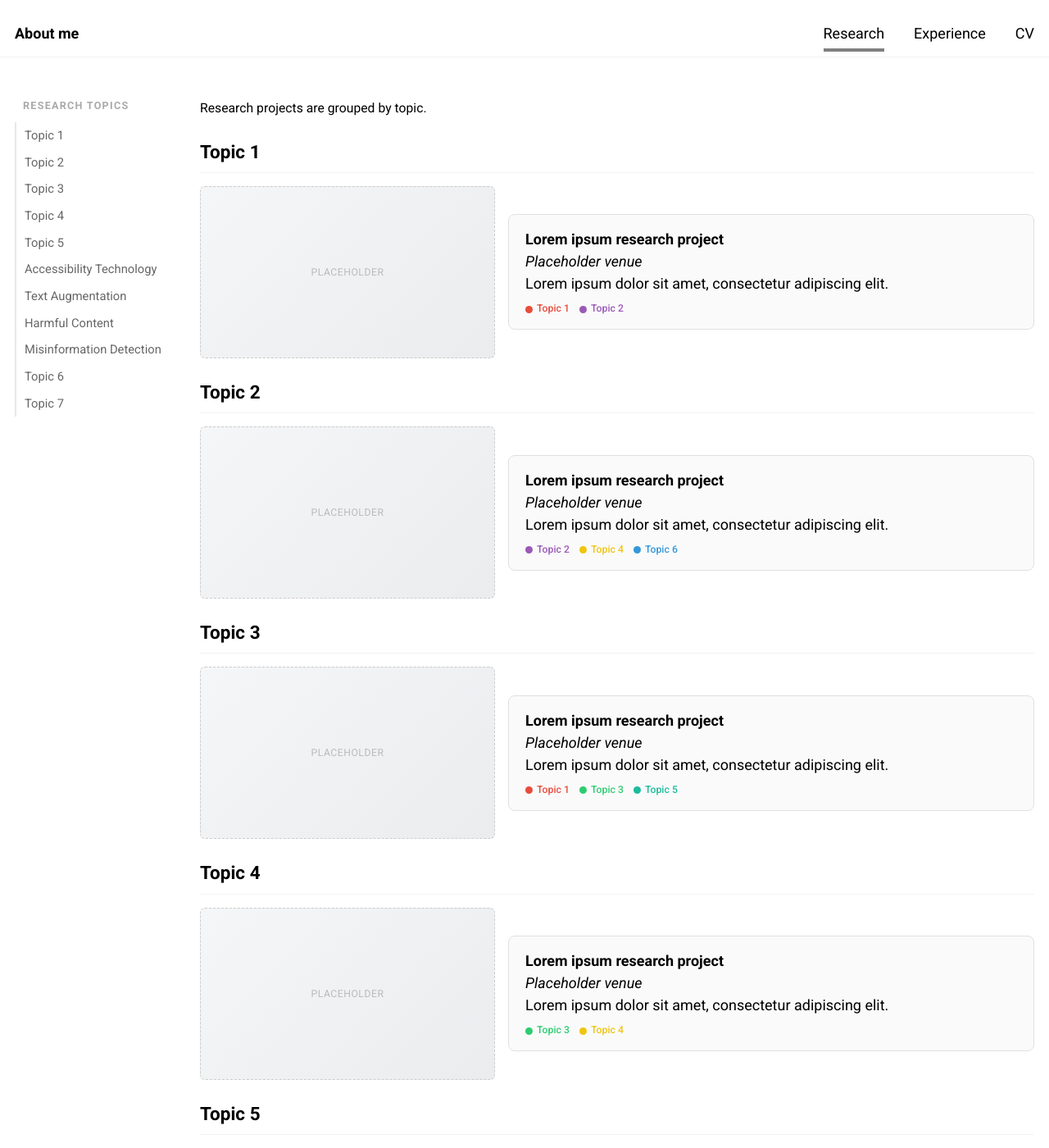
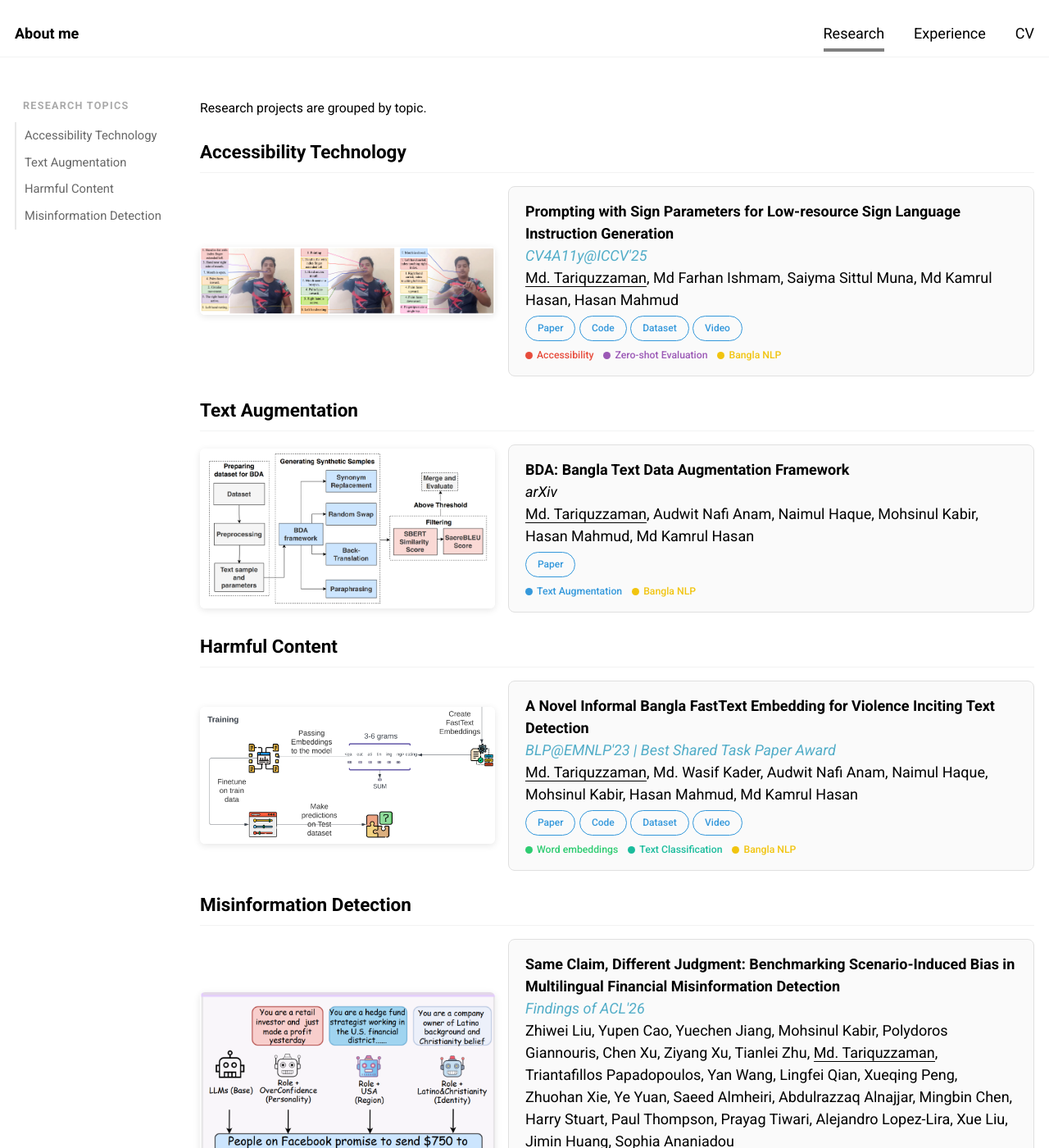
Before and after one commit to tariquzzamanf/tariquzzamanf.github.io, a Jekyll site: the page built from _pages/publications.html, in a window 1280 px wide and 1400 px high. Shown: the whole window at 82% size. Built offline with Jekyll 4.4.1, drawn with Linux system fonts in a browser that asks for light colours; some of the changed text lies outside the part shown.

Commit message:
minor updates

```diff
--- a/_data/research.yml
+++ b/_data/research.yml
@@ -1,87 +1,4 @@
 topics:
-  - id: topic-1
-    title: "Topic 1"
-    papers:
-      - id: topic-1-placeholder
-        nodename: "P1"
-        ishighlight: 0
-        year: null
-        placeholder: true
-        title: "Lorem ipsum research project"
-        venue: "Placeholder venue"
-        summary: "Lorem ipsum dolor sit amet, consectetur adipiscing elit."
-        tldr: "Lorem ipsum dolor sit amet, consectetur adipiscing elit."
-        keywords:
-          - "Topic 1"
-          - "Topic 2"
-
-  - id: topic-2
-    title: "Topic 2"
-    papers:
-      - id: topic-2-placeholder
-        nodename: "P2"
-        ishighlight: 0
-        year: null
-        placeholder: true
-        title: "Lorem ipsum research project"
-        venue: "Placeholder venue"
-        summary: "Lorem ipsum dolor sit amet, consectetur adipiscing elit."
-        tldr: "Lorem ipsum dolor sit amet, consectetur adipiscing elit."
-        keywords:
-          - "Topic 2"
-          - "Topic 4"
-          - "Topic 6"
-
-  - id: topic-3
-    title: "Topic 3"
-    papers:
-      - id: topic-3-placeholder
-        nodename: "P3"
-        ishighlight: 0
-        year: null
-        placeholder: true
-        title: "Lorem ipsum research project"
-        venue: "Placeholder venue"
-        summary: "Lorem ipsum dolor sit amet, consectetur adipiscing elit."
-        tldr: "Lorem ipsum dolor sit amet, consectetur adipiscing elit."
-        keywords:
-          - "Topic 1"
-          - "Topic 3"
-          - "Topic 5"
-
-  - id: topic-4
-    title: "Topic 4"
-    papers:
-      - id: topic-4-placeholder
-        nodename: "P4"
-        ishighlight: 0
-        year: null
-        placeholder: true
-        title: "Lorem ipsum research project"
-        venue: "Placeholder venue"
-        summary: "Lorem ipsum dolor sit amet, consectetur adipiscing elit."
-        tldr: "Lorem ipsum dolor sit amet, consectetur adipiscing elit."
-        keywords:
-          - "Topic 3"
-          - "Topic 4"
-
-  - id: topic-5
-    title: "Topic 5"
-    papers:
-      - id: topic-5-placeholder
-        nodename: "P5"
-        ishighlight: 0
-        year: null
-        placeholder: true
-        title: "Lorem ipsum research project"
-        venue: "Placeholder venue"
-        summary: "Lorem ipsum dolor sit amet, consectetur adipiscing elit."
-        tldr: "Lorem ipsum dolor sit amet, consectetur adipiscing elit."
-        keywords:
-          - "Topic 2"
-          - "Topic 5"
-          - "Topic 7"
-
   - id: accessibility
     title: "Accessibility Technology"
     papers:
@@ -115,6 +32,7 @@ topics:
         keywords:
           - "Accessibility"
           - "Zero-shot Evaluation"
+          - "Bangla NLP"
 
   - id: text-augmentation
     title: "Text Augmentation"
@@ -129,24 +47,19 @@ topics:
         venue: "arXiv"
         authors:
           - name: "Md. Tariquzzaman"
-            url: "https://arxiv.org/search/cs?searchtype=author&query=Tariquzzaman,+M"
             highlight: true
           - name: "Audwit Nafi Anam"
-            url: "https://arxiv.org/search/cs?searchtype=author&query=Anam,+A+N"
           - name: "Naimul Haque"
-            url: "https://arxiv.org/search/cs?searchtype=author&query=Haque,+N"
           - name: "Mohsinul Kabir"
-            url: "https://arxiv.org/search/cs?searchtype=author&query=Kabir,+M"
           - name: "Hasan Mahmud"
-            url: "https://arxiv.org/search/cs?searchtype=author&query=Mahmud,+H"
           - name: "Md Kamrul Hasan"
-            url: "https://arxiv.org/search/cs?searchtype=author&query=Hasan,+M+K"
         links:
           - label: "Paper"
             url: "https://arxiv.org/abs/2412.08753"
         tldr: "BDA combines multiple augmentation methods (synonym replacement, random swap, back-translation, paraphrasing) with a semantic filtering step to synthetically expand Bangla training data — achieving near full-data performance with significantly less data."
         keywords:
           - "Text Augmentation"
+          - "Bangla NLP"
 
   - id: harmful-content
     title: "Harmful Content"
@@ -183,6 +96,7 @@ topics:
         keywords:
           - "Word embeddings"
           - "Text Classification"
+          - "Bangla NLP"
 
   - id: misinformation-detection
     title: "Misinformation Detection"
@@ -230,24 +144,3 @@ topics:
         tldr: "We introduce MFMD-Scen, a benchmark that tests whether LLMs judge the same financial claim differently depending on who is asking. Across 22 models and four languages (English, Chinese, Greek, Bengali), we show that injecting realistic financial personas, regional contexts, and cultural identities consistently shifts model verdicts — even when the underlying claim stays unchanged — with biases amplified in low-resource languages and smaller models."
         keywords:
           - "LLM Evaluation and Bias"
-
-  - id: topic-6
-    title: "Topic 6"
-    papers:
-      - id: topic-6-placeholder
-        nodename: "P6"
-        ishighlight: 0
-        year: null
-        placeholder: true
-        title: "Lorem ipsum research project"
-        venue: "Placeholder venue"
-        summary: "Lorem ipsum dolor sit amet, consectetur adipiscing elit."
-        tldr: "Lorem ipsum dolor sit amet, consectetur adipiscing elit."
-        keywords:
-          - "Topic 3"
-          - "Topic 6"
-          - "Topic 7"
-
-  - id: topic-7
-    title: "Topic 7"
-    papers:
```
Also changed, not shown: _pages/about.md (+23 -30 lines).
